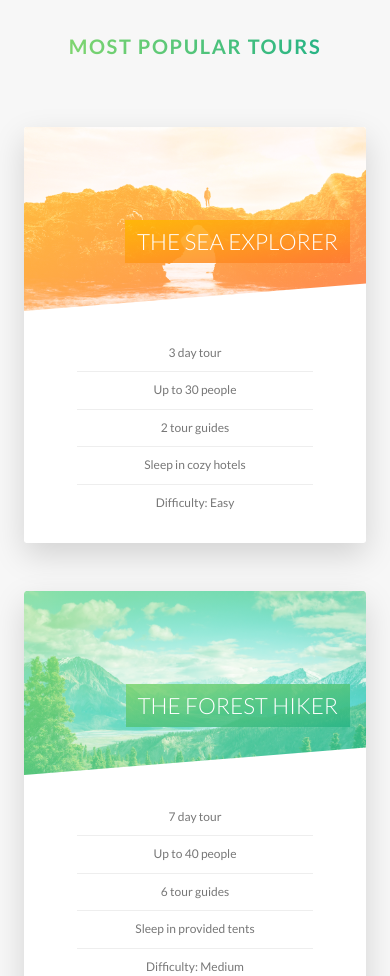
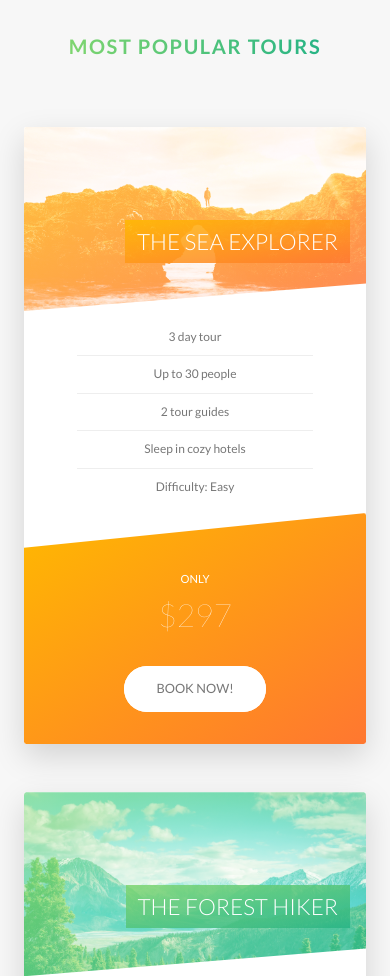
Before and after one commit to danijmoss/CSS-Natours, a website: page index.html in a window 390 px wide. Shown: the part 2880-3856 px from the top of the page. Drawn offline with Linux system fonts and the light colour scheme.

Commit message:
completed media queries for now

```diff
--- a/sass/components/_card.scss
+++ b/sass/components/_card.scss
@@ -183,4 +183,48 @@
     font-size: 6rem;
     font-weight: 100;
   }
+
+  @include respond(tab-port) {
+    height: auto;
+    border-radius: 0.3rem;
+    background-color: $color-white;
+    box-shadow: 0 1.5rem 4rem rgba($color-black, 0.15);
+
+    &__side {
+      height: auto;
+      position: relative;
+      box-shadow: none;
+
+      &--back {
+        transform: rotateY(0);
+        clip-path: polygon(0 15%, 100% 0, 100% 100%, 0 100%);
+      }
+    }
+
+    &:hover &__side--front {
+      transform: rotateY(0);
+    }
+
+    &__details {
+      padding: 1rem 3rem;
+    }
+
+    // Card Back Styles
+    &__cta {
+      position: relative;
+      top: 0;
+      left: 0;
+      transform: translate(0);
+      width: 100%;
+      padding: 7rem 4rem 4rem 4rem;
+    }
+
+    &__price-box {
+      margin-bottom: 3rem;
+    }
+
+    &__price-value {
+      font-size: 4rem;
+    }
+  }
 }
--- a/sass/components/_form.scss
+++ b/sass/components/_form.scss
@@ -15,6 +15,10 @@
     width: 90%;
     display: block;
     transition: all 0.3s;
+
+    @include respond(tab-port) {
+      width: 100%;
+    }
 
     &:focus {
       outline: none;
@@ -49,6 +53,11 @@
   &__radio-group {
     width: 49%;
     display: inline-block;
+
+    @include respond(tab-port) {
+      width: 100%;
+      margin-bottom: 2rem;
+    }
   }
 
   &__radio-input {
--- a/sass/components/_popup.scss
+++ b/sass/components/_popup.scss
@@ -22,11 +22,20 @@
     opacity: 0;
     transform: translate(-50%, -50%) scale(0.5);
     transition: all 0.4s 0.2s;
+
+    @include respond(tab-port) {
+      padding: 2rem;
+    }
   }
 
   &__left {
     width: 33.333333%;
     display: table-cell;
+
+    @include respond(tab-port) {
+      display: inline-block;
+      width: 0;
+    }
   }
 
   &__right {
@@ -34,11 +43,22 @@
     display: table-cell;
     vertical-align: middle;
     padding: 3rem 5rem;
+
+    @include respond(tab-port) {
+      display: inline;
+      text-align: left;
+      padding: 0;
+    }
   }
 
   &__img {
     display: block;
     width: 100%;
+
+    @include respond(tab-port) {
+      display: none;
+      width: 0;
+    }
   }
 
   &__text {
--- a/sass/components/_story.scss
+++ b/sass/components/_story.scss
@@ -9,6 +9,16 @@
   font-size: $default-font-size;
   transform: skewX(-12deg);
 
+  @include respond(tab-port) {
+    width: 100%;
+    padding: 4rem;
+    padding-left: 7rem;
+  }
+
+  @include respond(phone) {
+    transform: skewX(0);
+  }
+
   &__shape {
     width: 15rem;
     height: 15rem;
@@ -19,6 +29,10 @@
     clip-path: circle(50% at 50% 50%);
     transform: translateX(-3rem) skewX(12deg);
     position: relative;
+
+    @include respond(phone) {
+      transform: translateX(-3rem) skewX(0);
+    }
   }
 
   &__image {
@@ -30,6 +44,10 @@
 
   &__text {
     transform: skewX(12deg);
+
+    @include respond(phone) {
+      transform: skewX(0);
+    }
   }
 
   &__caption {
--- a/sass/pages/_home.scss
+++ b/sass/pages/_home.scss
@@ -53,14 +53,40 @@
       transparent 50%
     ),
     url(../img/nat-10.jpg);
-  background-size: cover;
+  background-size: 100%;
   border-radius: 0.3rem;
   box-shadow: 0 1.5rem 4rem rgba($color-black, 0.2);
 
-  height: 50rem;
+  @include respond(tab-land) {
+    background-image: linear-gradient(
+        105deg,
+        rgba($color-white, 0.9) 0%,
+        rgba($color-white, 0.9) 65%,
+        transparent 65%
+      ),
+      url(../img/nat-10.jpg);
+    background-size: cover;
+  }
+
+  @include respond(tab-port) {
+    background-image: linear-gradient(
+        to right,
+        rgba($color-white, 0.9) 0%,
+        rgba($color-white, 0.9) 100%
+      ),
+      url(../img/nat-10.jpg);
+  }
 
   &__form {
     width: 50%;
     padding: 6rem;
+
+    @include respond(tab-land) {
+      width: 65%;
+    }
+
+    @include respond(tab-port) {
+      width: 100%;
+    }
   }
 }
```
Also changed, not shown: css/style.css.
